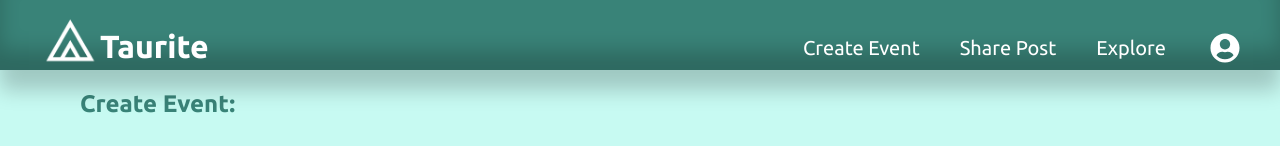
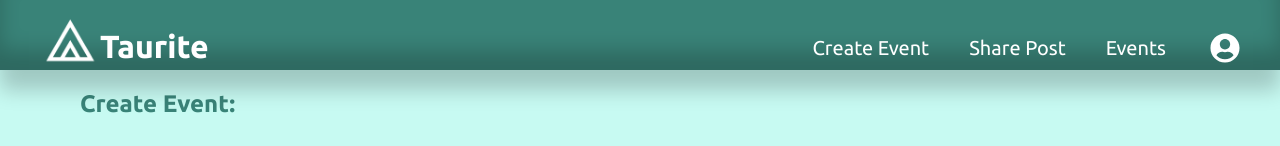
Before and after one commit to Manmeet567/norcalhacks-frontend, a React (Vite) app: page /createEvent in a window 1280 px wide. Shown: the top 146 px of the page. Built offline with nearby package versions, Linux system fonts and the light colour scheme.

Commit message:
added author field in obj

```diff
--- a/src/pages/CreateEvent/CreateEvent.jsx
+++ b/src/pages/CreateEvent/CreateEvent.jsx
@@ -9,16 +9,20 @@ import './CreateEvent.css'
 import {ToastContainer, toast} from 'react-toastify'
 import 'react-toastify/dist/ReactToastify.css';
 import { useCreateEvent } from '../../hooks/useCreateEvent';
-import { GiClawHammer } from 'react-icons/gi';
+import { useAuthContext } from '../../hooks/useAuthContext';
 
 function CreateEvent() {
+
+
+    const { user } = useAuthContext();
 
     const [eventData, setEventData] = useState({
         title:'',
         desc:'',
         location:'',
         startTime:dayjs('2023-05-10T03:30'),
-        endTime:dayjs('2023-5-12T12:00')
+        endTime:dayjs('2023-5-12T12:00'),
+        author:user?.user.username
     })
 
     const {createEvent, status, error} = useCreateEvent();
@@ -66,8 +70,8 @@ function CreateEvent() {
             link:"/newPost"
         },
         {
-            name:"Explore",
-            link:"/explore"
+            name:"Events",
+            link:"/events"
         }
     ]
 
```
